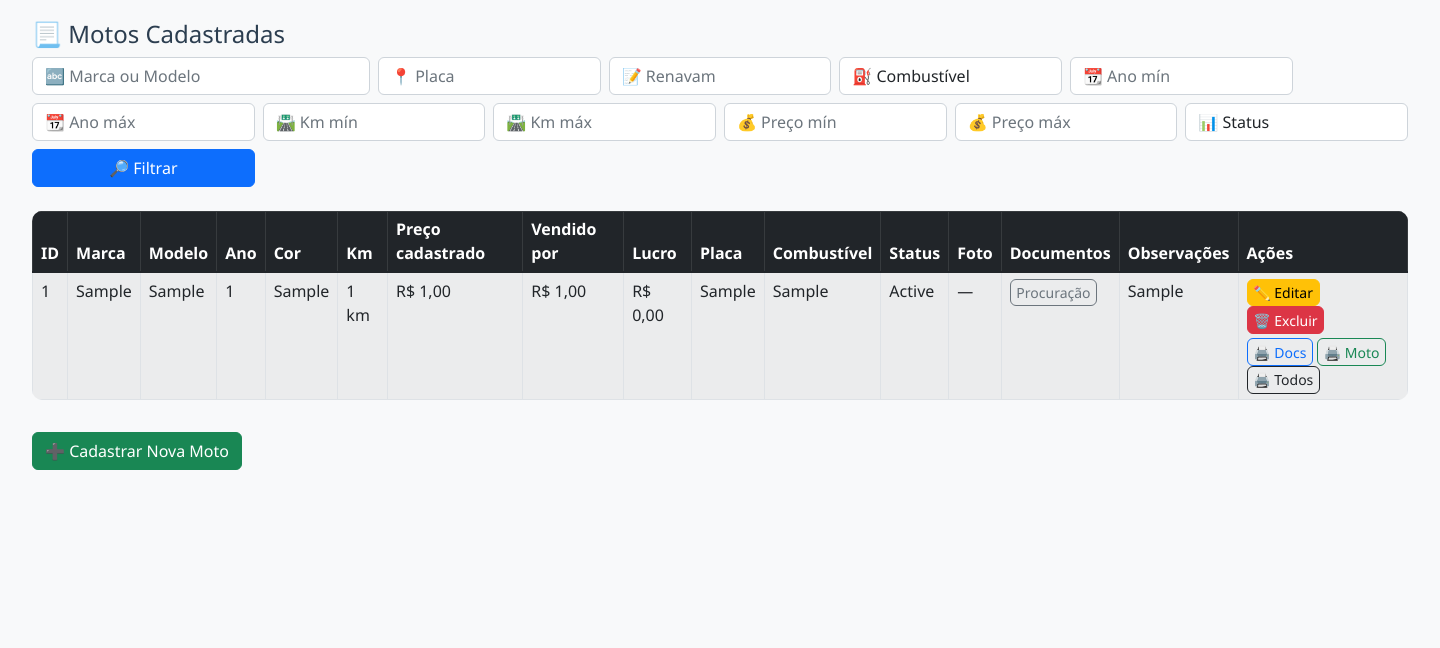
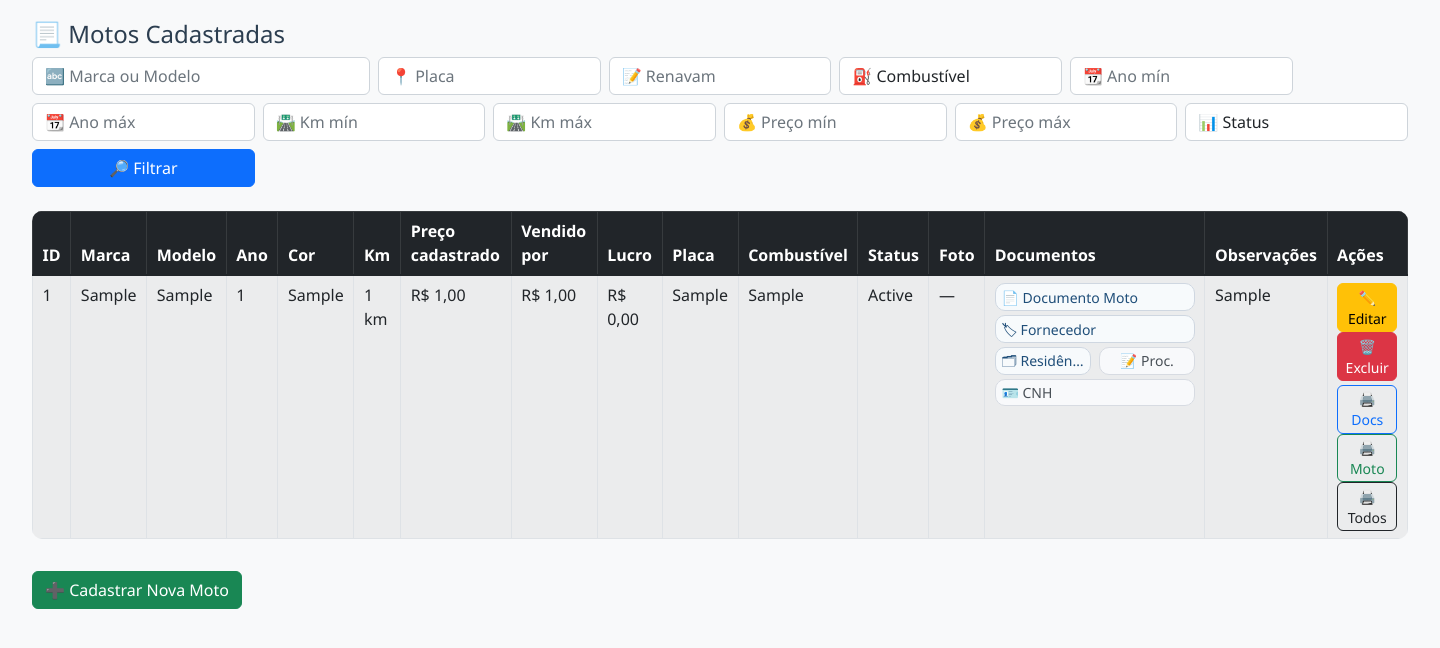
Before and after one commit to Gabrieleufrazio/SistemaMotos, a Flask app: page /listar_motos in a window 1440 px wide. Shown: the part 88-736 px from the top of the page. Run offline with Flask 3, Linux system fonts and the light colour scheme; the visitor is signed in with stand-in values (Sample User, id 1); tables that the repository leaves empty hold one stand-in row (values such as "Sample post"); data that the repository does not hold is empty; some libraries are stand-ins or nearby versions.

Commit message:
Configuração Ajustada

```diff
--- a/sistema_motosFINAL/sistema_motos_web/app.py
+++ b/sistema_motosFINAL/sistema_motos_web/app.py
@@ -157,7 +157,9 @@ def _file_url(filename: str):
     caminho_static = os.path.join(STATIC_FOLDER_ABS, base)
     if os.path.exists(caminho_static):
         return url_for('static', filename=base)
-    return None
+    # Fallback: sempre tentar servir de static/uploads mesmo que a checagem falhe
+    # Isso evita sumiço de botões por falha intermitente na checagem de existência
+    return url_for('static', filename=f'uploads/{base}')
 
 app.jinja_env.globals['file_url'] = _file_url
 
--- a/sistema_motosFINAL/sistema_motos_web/templates/cadastro_moto.html
+++ b/sistema_motosFINAL/sistema_motos_web/templates/cadastro_moto.html
@@ -134,7 +134,7 @@
       <input type="file" class="form-control" id="documento_fornecedor" name="documento_fornecedor">
     </div>
     <div class="col-md-4">
-      <label for="documento_extra" class="form-label">Documento Extra</label>
+      <label for="documento_extra" class="form-label">Comprovante de Residência</label>
       <input type="file" class="form-control" id="documento_extra" name="documento_extra">
     </div>
     <div class="col-md-4 mt-3">
--- a/sistema_motosFINAL/sistema_motos_web/templates/listar_motos.html
+++ b/sistema_motosFINAL/sistema_motos_web/templates/listar_motos.html
@@ -5,7 +5,7 @@
 <style>
   /* Compactar a tabela desta página */
   .table.table-sm td, .table.table-sm th {
-    padding: 0.35rem 0.5rem; /* um pouco maior para evitar sobreposição */
+    padding: 0.45rem 0.6rem; /* levemente maior para dar mais respiro */
   }
   /* Miniaturas um pouco menores para reduzir a altura da linha */
   .table.table-sm img.img-thumbnail {
@@ -19,18 +19,27 @@
   .table.table-sm .img-thumbnail.me-1 { margin-right: 0.2rem !important; }
   /* Garantir que os botões de documentos nunca se sobreponham */
   .docs-td .docs-wrap .btn {
-    display: block;           /* um por linha */
+    display: block;           /* um por linha para os principais */
     width: 100%;              /* ocupa a largura da célula */
-    white-space: normal;      /* permite quebra dentro do texto do botão */
+    white-space: nowrap;      /* mantém compacto */
+    overflow: hidden;
+    text-overflow: ellipsis;
     text-align: left;         /* leitura melhor quando largo */
+    border-radius: 10px;
+    border-width: 1px;
+    padding: 0.25rem 0.5rem;
   }
-  /* Exceção: linha horizontal para Doc Extra + Procuração lado a lado */
-  .docs-td .docs-wrap .docs-inline .btn {
-    display: inline-block;
-    width: auto;
-    white-space: nowrap;
-    text-align: center;
-  }
+  /* Espaçamento e largura mínima da coluna de documentos */
+  td.docs-td { min-width: 220px; }
+  .docs-td .docs-wrap { display: grid; gap: 8px; }
+  /* Exceção: Doc Extra + Procuração lado a lado em duas colunas responsivas */
+  .docs-td .docs-wrap .docs-inline { display: grid; grid-template-columns: 1fr 1fr; gap: 8px; }
+  .docs-td .docs-wrap .docs-inline .btn { width: 100%; text-align: center; }
+  /* Aparência mais suave para os botões só nesta coluna */
+  .docs-td a.btn.btn-outline-info { background: #f7fafc; border-color: #cfd7e1; color: #1f4e79; }
+  .docs-td a.btn.btn-outline-info:hover { background: #e9f2fb; border-color: #b5c5da; color: #143a5a; }
+  .docs-td a.btn.btn-outline-secondary { background: #f8f9fb; border-color: #d7dbe2; color: #495057; }
+  .docs-td a.btn.btn-outline-secondary:hover { background: #eceff4; border-color: #c6ccd6; color: #343a40; }
 </style>
 
 <form method="get" class="row g-2 mb-4">
@@ -150,25 +159,25 @@
         <div class="docs-wrap d-flex flex-column" style="gap: 4px;">
           {% set doc_url = file_url(m[12]) %}
           {% if doc_url %}
-            <a href="{{ doc_url }}" target="_blank" class="btn btn-sm btn-outline-info">Doc</a>
+            <a href="{{ doc_url }}" target="_blank" class="btn btn-sm btn-outline-info" title="Documento da moto">📄 Documento Moto</a>
           {% endif %}
           {% set documento_fornecedor_url = file_url(m[13]) %}
           {% if documento_fornecedor_url %}
-            <a href="{{ documento_fornecedor_url }}" target="_blank" class="btn btn-sm btn-outline-info">Doc Fornecedor</a>
+            <a href="{{ documento_fornecedor_url }}" target="_blank" class="btn btn-sm btn-outline-info" title="Documento do fornecedor">🏷 Fornecedor</a>
           {% endif %}
           <div class="docs-inline">
             {% set resid_url = file_url(m[14]) %}
             {% if resid_url %}
-              <a href="{{ resid_url }}" target="_blank" class="btn btn-sm btn-outline-info">Doc Extra</a>
+              <a href="{{ resid_url }}" target="_blank" class="btn btn-sm btn-outline-info" title="Documento extra">🗂 Residência</a>
             {% endif %}
             {% if procuracao_urls and procuracao_urls.get(m[0]) %}
-              <a href="{{ procuracao_urls.get(m[0]) }}" target="_blank" class="btn btn-sm btn-outline-secondary">Procuração</a>
+              <a href="{{ procuracao_urls.get(m[0]) }}" target="_blank" class="btn btn-sm btn-outline-secondary" title="Procuração">📝 Proc.</a>
             {% endif %}
           </div>
           {# CNH da última venda, se houver - sempre como botão (fica abaixo do grupo) #}
           {% if anexos_venda and anexos_venda.get(m[0]) and anexos_venda.get(m[0])['cnh'] %}
             {% set cnh_link = anexos_venda.get(m[0])['cnh'] %}
-            <a href="{{ cnh_link }}" target="_blank" class="btn btn-sm btn-outline-secondary">CNH</a>
+            <a href="{{ cnh_link }}" target="_blank" class="btn btn-sm btn-outline-secondary" title="CNH do comprador">🪪 CNH</a>
           {% endif %}
         </div>
       </td>
```
